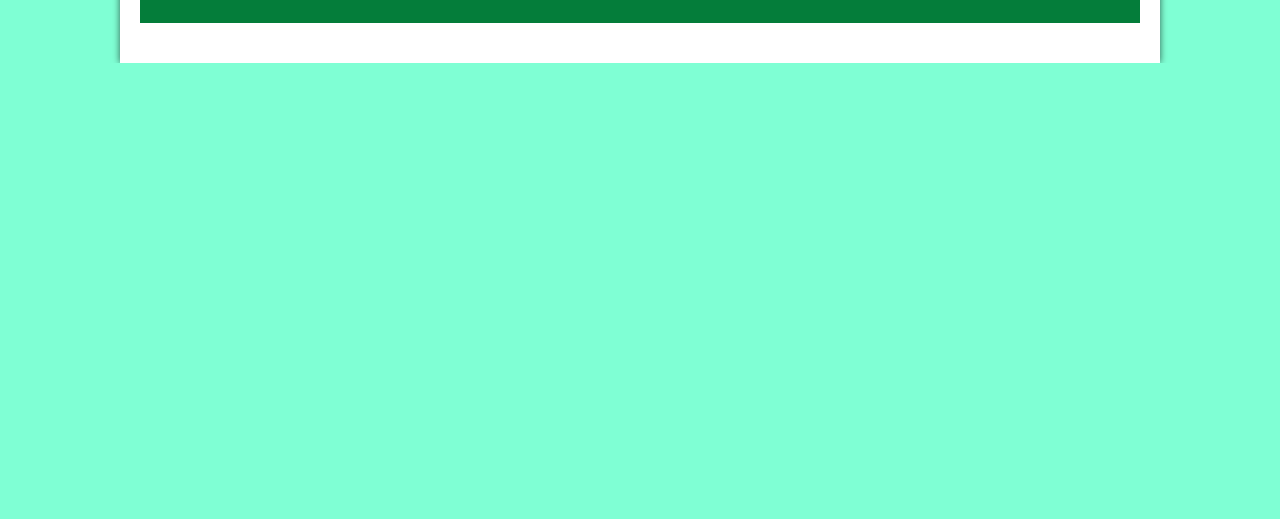
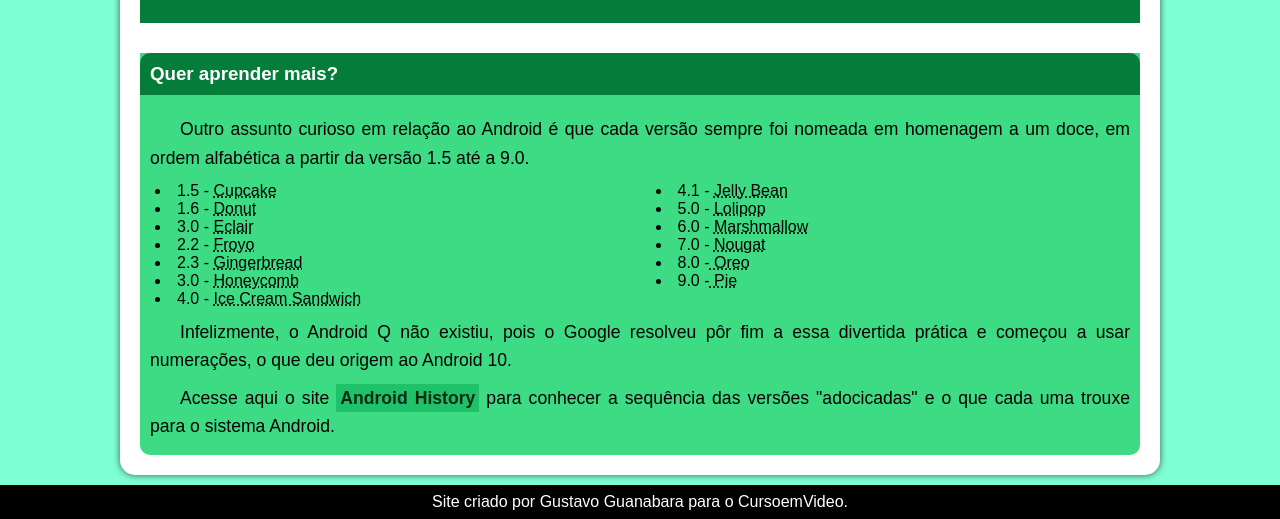
Before and after one commit to Alessandroes1/Exercicio, a plain HTML site: page index.html in a window 1280 px wide. Shown: the part 2110-2629 px from the top of the page. Before the commit the page ends 2173 px from the top, so only its background shows below. Drawn offline with Linux system fonts and the light colour scheme.

Commit message:
atualização

```diff
--- a/estilo/style.css
+++ b/estilo/style.css
@@ -80,6 +80,8 @@ main {
     background-color: white;
     padding: 20px;
     box-shadow: 0px 0px 7px  rgba(0, 0, 0, 0.625);
+    border-bottom-left-radius: 15px;
+    border-bottom-right-radius: 15px;
 }
 main h1 {
     font-family: var(--fonte-destaque);
@@ -126,7 +128,7 @@ img.droid {
 }
 div.video {
     background-color: #047d3a;
-    margin: 20px 0px;
+    margin: 20px 0px 30px 0px;
     padding: 20px;
     padding-bottom: 50%;
     position: relative;
@@ -137,6 +139,42 @@ div.video iframe {
     height: 90%;
     top: 5%;
     left: 5%;
+}
+aside h3 {
+    color: white;
+    background-color: #047d3a;
+    padding: 10px;
+    margin-bottom: 20px;
+    border-top-right-radius: 10px;
+    border-top-left-radius: 10px;
+}
+aside {
+    background-color: #3ddc84;
+    padding-bottom: 5px;
+    border-bottom-right-radius: 10px;
+    border-bottom-left-radius: 10px;
+    }
+    aside p {
+        font-family: Arial, Helvetica, sans-serif;
+        margin: 10px;
+    }
+    aside ul {
+        columns: 2;
+        list-style: inside;
+        margin-left: 15px;
 
-
-}
+    }
+    footer {
+        background-color: black;
+        padding: 8px;
+        margin-top: 10px;
+        color: white;
+        text-align: center;
+    }
+    footer a {
+        color: white;
+        text-decoration: none;
+    }
+    footer a:hover {
+        text-decoration: underline;
+    }
--- a/index.html
+++ b/index.html
@@ -50,11 +50,44 @@
 <p>A principal inspiração para os traços do novo <strong>Bugdroid</strong> veio daqueles bonequinhos que ilustram portas de banheiro para indicar o gênero de cada porta. Conta a lenda que a artista estava criando em sua mesa no escritório do <strong>Google</strong> e olhou para o lado dos banheiros e a identificação foi imediata: simples, limpo, objetivo.</p>
 
 <div class="video">
-    <iframe width="560" height="315" src="https://www.youtube.com/embed/RUubDTD9LYc" title="YouTube video player" frameborder="0" allow="accelerometer; autoplay; clipboard-write; encrypted-media; gyroscope; picture-in-picture; web-share" allowfullscreen></iframe></div>
+    <iframe width="560" height="315" src="https://www.youtube.com/embed/RUubDTD9LYc" title="YouTube video player" frameborder="0" allow="accelerometer; autoplay; clipboard-write; encrypted-media; gyroscope; picture-in-picture; web-share" allowfullscreen></iframe>
+</div>
+
+<aside>
+    <h3>Quer aprender mais?</h3>
+
+    <p>Outro assunto curioso em relação ao Android é que cada versão sempre foi nomeada em homenagem a um doce, em ordem alfabética a partir da versão 1.5 até a 9.0.</p>
+
+    <ul>
+
+    <li>1.5 - <abbr title="Bolo de Copo">Cupcake</abbr></li>
+    <li>1.6 - <abbr title="Rosquinha">Donut</abbr></li>
+    <li>3.0 - <abbr title="Bomba">Eclair</abbr></li>
+    <li>2.2 - <abbr title="Iogrte Congelado">Froyo</abbr></li>
+    <li>2.3 - <abbr title="Biscoito de Gengibre">Gingerbread</abbr></li>
+    <li>3.0 - <abbr title="Favo de Mel">Honeycomb</abbr></li>
+    <li>4.0 - <abbr title="Sanduiche de Sorvete">Ice Cream Sandwich</abbr></li>
+    <li>4.1 - <abbr title="Jujuba">Jelly Bean</abbr></li>
+    <li>5.0 - <abbr title="Pirulito">Lolipop</abbr></li>
+    <li>6.0 - <abbr title="Marshmallow">Marshmallow</abbr></li>
+    <li>7.0 - <abbr title="Torrone">Nougat</abbr></li>
+    <li>8.0 -<abbr title="Oreo"> Oreo</abbr></li>
+    <li>9.0 -<abbr title="Torta"> Pie</abbr></li>
+
+</ul>
+<p>Infelizmente, o Android Q não existiu, pois o Google resolveu pôr fim a essa divertida prática e começou a usar numerações, o que deu origem ao Android 10.</p>
+
+<p>Acesse aqui o site <strong>Android History</strong> para conhecer a sequência das versões "adocicadas" e o que cada uma trouxe para o sistema Android.</p>
+
+
+</aside>
 
 </article>
 
     </main>
+    <footer>
+        <p>Site criado por <a href="#" target="_blank">Gustavo Guanabara</a> para o <a href="#" target="_blank">CursoemVideo</a>.</p>
+    </footer>
 
 </body>
 </html>
```
